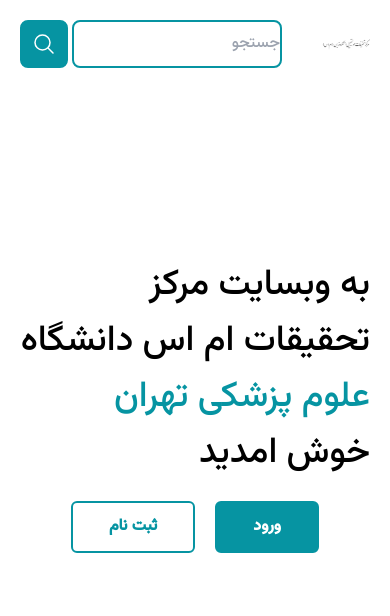
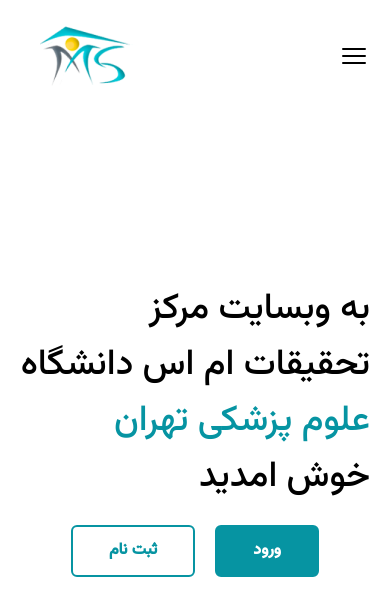
Before and after one commit to farazmirsaeedi/hospital, a website: page index.html in a window 390 px wide. Drawn offline with Linux system fonts and the light colour scheme.

Commit message:
responsive nav icon

```diff
--- a/index.html
+++ b/index.html
@@ -14,16 +14,22 @@
 
 <body class="font-vazir">
     <nav class="p-5 flex items-center">
+        <div>
+            <svg xmlns="http://www.w3.org/2000/svg" fill="none" viewBox="0 0 24 24" stroke-width="1.5" stroke="currentColor" class="w-8 h-8">
+                <path stroke-linecap="round" stroke-linejoin="round" d="M3.75 6.75h16.5M3.75 12h16.5m-16.5 5.25h16.5" />
+              </svg>
+
+        </div>
 
         <!-- logo  -->
 
-        <div class="logo hidden md:block ml-5">
+        <div class="logo mr-auto ml-5">
             <a href="index.html">
             <img src="./src/asset/logo-copy64-1.png">
 
             </a>
         </div>
-        <div class="logo-title w-40 md:w-52 ml-10">
+        <div class="logo-title w-40 md:w-52 ml-10 hidden md:block">
             <a href="index.html">
             <img src="./src/asset/Group 1.png" alt="logo" srcset="">
 
@@ -41,8 +47,8 @@
                 <a href="./src/index2.html"><li>ارتباط با ما</li></a>
             </ul>
         </div>
-        <div class="search-input mr-auto ">
-            <form class="flex align-middle ">
+        <div class="search-input mr-auto hidden md:block">
+            <form class="align-middle hidden md:flex">
                 <input class="outline-none ml-1 py-1 rounded-lg border-2 border-primery" placeholder="جستجو"
                     type="text">
                 <button class="bg-primery p-2.5 font-bold text-white text-sm rounded-lg border-2 border-primery"><svg
```
Also changed, not shown: src/style/output.css.
